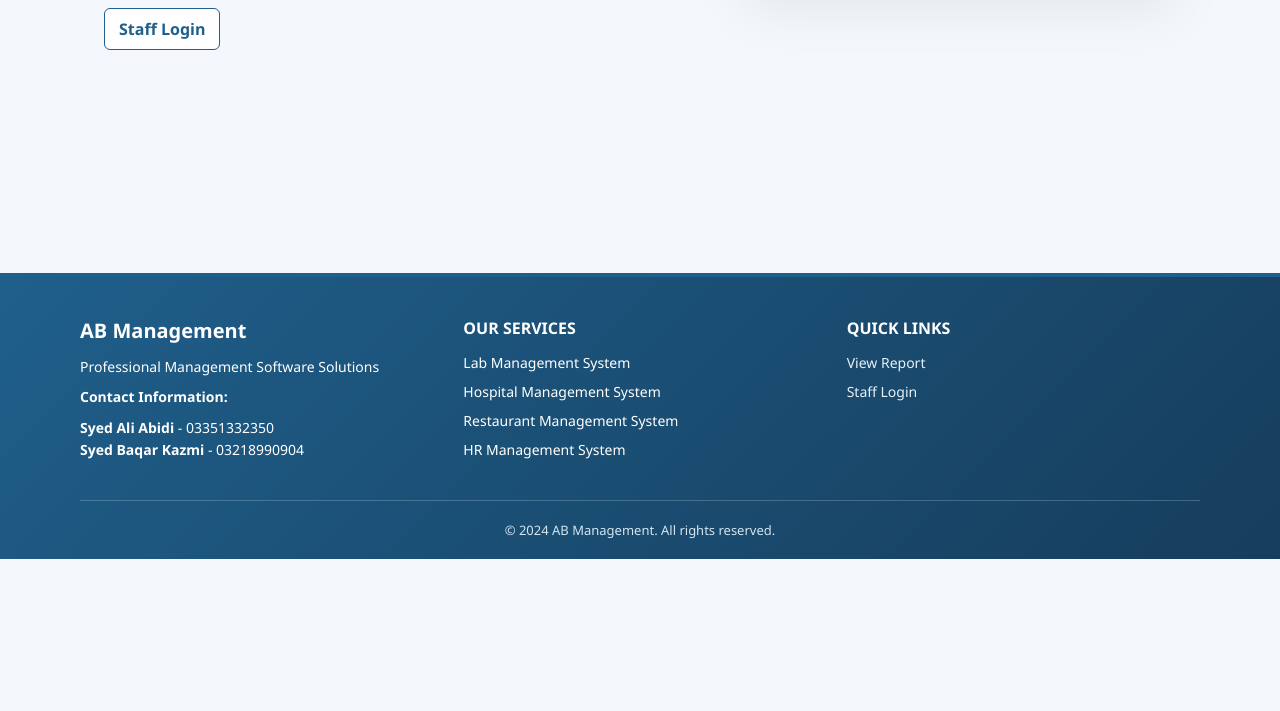
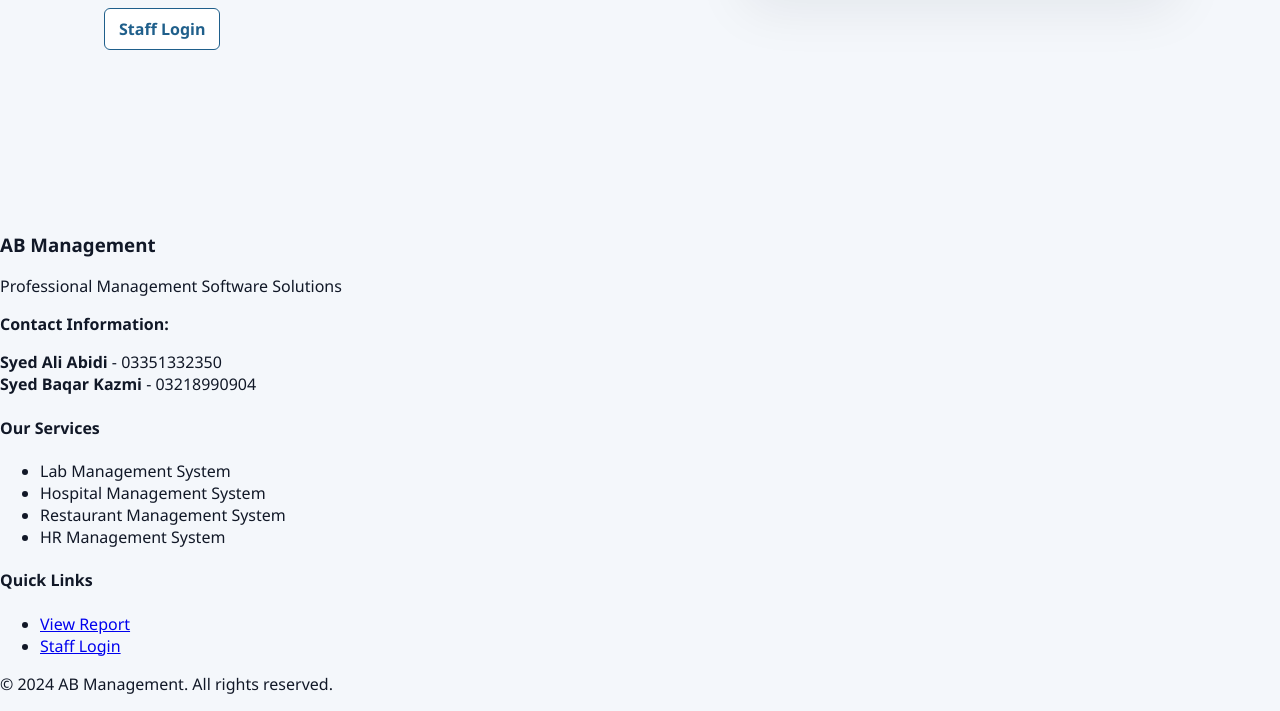
Before and after one commit to aitabaar/ab-management, a FastAPI app: page / in a window 1280 px wide. Shown: the part 587-1298 px from the top of the page. Before the commit the page ends 1146 px from the top, so only its background shows below. Run offline with FastAPI, Linux system fonts and the light colour scheme; some libraries are stand-ins or nearby versions.

Commit message:
Revert CSS footer styles - keep only branding updates

```diff
--- a/static/app.css
+++ b/static/app.css
@@ -754,105 +754,3 @@ label { display: grid; gap: 5px; font-size: 12px; font-weight: 800; color: #3440
   .print-page.a4-report .report-top-space { height: var(--header-space, 145px); }
   .a4-report .report-note { bottom: 170px; font-size: 10px; }
 }
-
-/* Footer Styles for Home Page */
-.site-footer {
-  background: linear-gradient(135deg, #1f5f8b 0%, #163d5c 100%);
-  color: white;
-  padding: 40px 24px 20px;
-  margin-top: 60px;
-  border-top: 4px solid #1f5f8b;
-}
-.footer-container {
-  max-width: 1120px;
-  margin: 0 auto;
-  display: grid;
-  grid-template-columns: repeat(3, minmax(0, 1fr));
-  gap: 30px;
-  margin-bottom: 30px;
-}
-.footer-content h3 {
-  font-size: 20px;
-  margin: 0 0 12px;
-  font-weight: 800;
-}
-.footer-content p {
-  margin: 8px 0;
-  font-size: 14px;
-  line-height: 1.6;
-}
-.contact-info {
-  margin-top: 12px;
-  font-size: 13px;
-  line-height: 1.8;
-}
-.footer-services h4,
-.footer-links h4 {
-  font-size: 16px;
-  margin: 0 0 14px;
-  font-weight: 800;
-  text-transform: uppercase;
-}
-.footer-services ul,
-.footer-links ul {
-  list-style: none;
-  padding: 0;
-  margin: 0;
-}
-.footer-services li,
-.footer-links li {
-  margin-bottom: 10px;
-  font-size: 14px;
-}
-.footer-links a {
-  color: #e8f1f7;
-  text-decoration: none;
-  transition: color 0.3s ease;
-}
-.footer-links a:hover {
-  color: #fff;
-  text-decoration: underline;
-}
-.footer-bottom {
-  max-width: 1120px;
-  margin: 0 auto;
-  border-top: 1px solid rgba(255,255,255,0.2);
-  padding-top: 20px;
-  text-align: center;
-}
-.footer-bottom p {
-  margin: 0;
-  font-size: 13px;
-  color: #d4e5f0;
-}
-
-/* Footer Styles for App Pages */
-.app-footer {
-  background: #f8fafc;
-  border-top: 1px solid var(--border);
-  padding: 16px 24px;
-  margin-top: 30px;
-  text-align: center;
-  font-size: 12px;
-  color: var(--muted);
-}
-.footer-info p {
-  margin: 6px 0;
-}
-.footer-info strong {
-  color: var(--dark);
-  font-weight: 800;
-}
-
-@media (max-width: 768px) {
-  .footer-container {
-    grid-template-columns: 1fr;
-    gap: 24px;
-  }
-  .site-footer {
-    padding: 30px 16px 16px;
-  }
-  .site-footer {
-    padding: 30px 16px 16px;
-  }
-}
```
